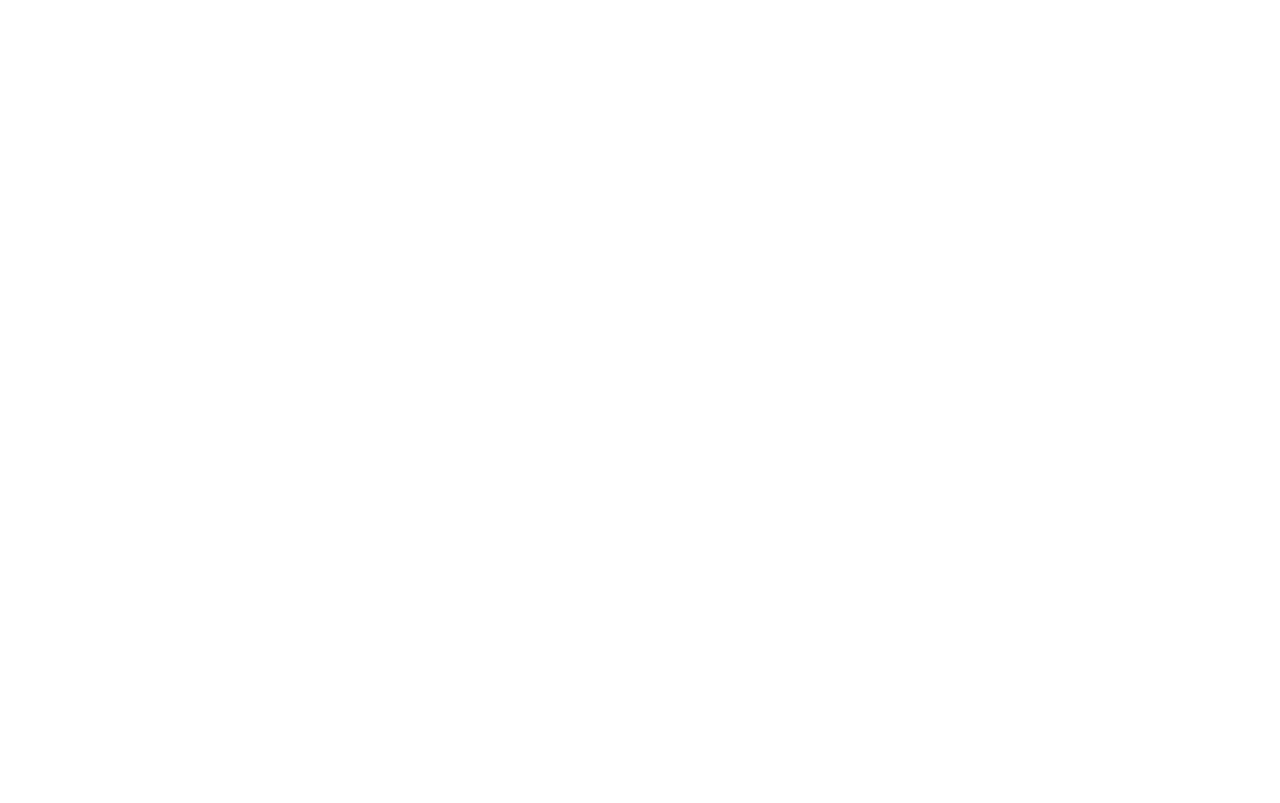
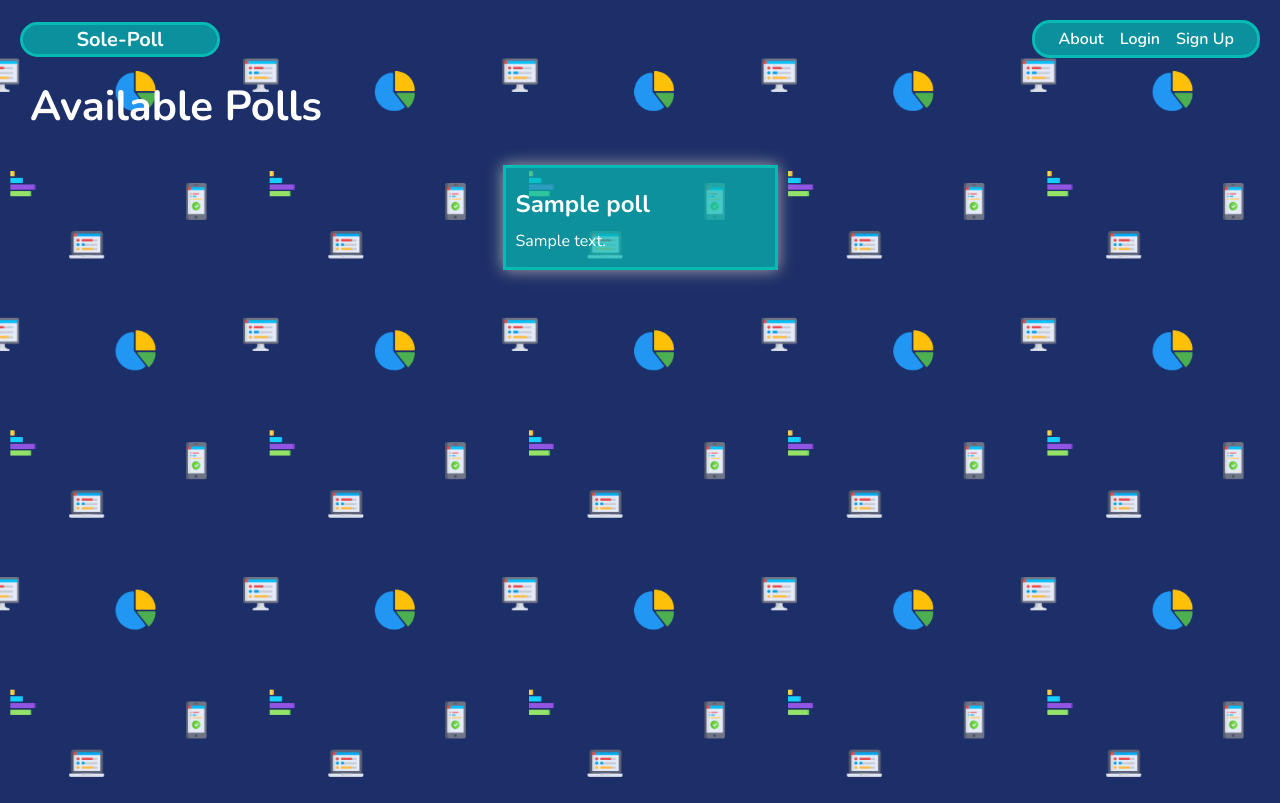
Before and after one commit to egger0a6/sole-pole, a Django app: page /polls/ in a window 1280 px wide. Before the commit the page is empty. Run offline with Django 4.2, Linux system fonts and the light colour scheme; tables that the repository leaves empty hold one stand-in row (values such as "Sample post").

Commit message:
add index template for all Polls

```diff
--- a/main_app/models.py
+++ b/main_app/models.py
@@ -7,7 +7,7 @@
 
 class Poll(models.Model):
   title = models.CharField(max_length=280)
-  notes = models.TextField(max_length=500)
+  notes = models.TextField(max_length=500, blank=True)
   public = models.BooleanField(default=False)
   expired = models.BooleanField(default=False)
   created_at = models.DateTimeField(auto_now_add=True)
--- a/main_app/static/css/base.css
+++ b/main_app/static/css/base.css
@@ -1,7 +1,7 @@
 @import url('https://fonts.googleapis.com/css2?family=Nunito:ital,wght@0,200;0,300;0,400;0,500;0,600;0,700;0,800;0,900;1,200;1,300;1,400;1,500;1,600;1,700;1,800;1,900&display=swap');
 
 html {
-  background: url("/static/images/bg_image.jpg") no-repeat center center fixed;
+  background: url("/static/images/bg_image.png") no-repeat center center fixed;
   -webkit-background-size: cover;
   -moz-background-size: cover;
   -o-background-size: cover;
@@ -34,16 +34,16 @@
     'Oxygen', 'Ubuntu', 'Cantarell', 'Fira Sans', 'Droid Sans',
     'Helvetica Neue', sans-serif;
   min-height: 100vh;
-  --nav-bg: rgb(167,45,103, 0.6);
-  --nav-bg-ff: rgb(167,45,103, 0.6);
-  --borders: rgb(167,45,103) solid 2px;
+  --nav-bg: rgb(5,187,180, 0.7);
+  --nav-bg-ff: rgb(100, 149, 237);
+  --borders: rgb(5,187,180) solid 3px;
   --text-color: white;
-  --link-hover-color: rgb(16, 56, 158);
+  --link-hover-color: rgb(2,92,89);
   --button-bg: rgb(245, 245, 245, 0.5);
   --button-bg-hover: rgb(226, 226, 226);
-  --submit: rgb(26, 128, 0);
-  --warn: rgb(255, 102, 0);
-  --danger: rgb(220, 20, 30);
+  --submit: rgb(5,187,180);
+  --warn: rgb(255,205,0);
+  --danger: rgb(255,48,81);
   --secondary: rgb(57, 57, 57);
   --card-box-shadow: 0 0 15px #AAA;
   --font-xtreme: 4.2rem;
--- a/main_app/static/css/form.css
+++ b/main_app/static/css/form.css
@@ -46,5 +46,5 @@
 }
 
 .btn:hover {
-  background: rgb(249,34,209, 0.6);
+  background: rgb(2,92,89);
 }
--- a/main_app/static/css/polls/poll-index.css
+++ b/main_app/static/css/polls/poll-index.css
@@ -0,0 +1,35 @@
+.card-container {
+  padding: 0 30px;
+  display: flex;
+  justify-content: center;
+  flex-wrap: wrap;
+  align-items: center ;
+}
+
+.card {
+  width: 275px;
+  margin: 10px;
+  border: var(--borders);
+  box-shadow: var(--card-box-shadow);
+}
+
+.card-content {
+  padding: 10px;
+  width: 100%;
+  background: rgb(5,187,180, 0.7);
+}
+
+.card > a {
+  text-decoration: none;
+  color: var(--text-color);
+}
+
+.card h2 {
+  margin: 10px 0;
+  font-size: var(--font-xl);
+}
+
+.card p {
+  margin: 5px 0;
+  font-size: var(--font-reg);
+}
--- a/main_app/templates/base.html
+++ b/main_app/templates/base.html
@@ -11,8 +11,8 @@
     type="image/png"
     href="{% static 'images/favicon.ico' %}"
   >
+  <link rel="stylesheet" type="text/css" href="{% static 'css/base.css' %}">
   <title>Sole-Poll</title>
-  <link rel="stylesheet" type="text/css" href="{% static 'css/base.css' %}">
   {% block head %}
   {% endblock %}
 </head>
--- a/main_app/templates/main_app/poll_form.html
+++ b/main_app/templates/main_app/poll_form.html
@@ -8,7 +8,7 @@
 {% block content %}
 
 <div class="page-header">
-  {% if star %}
+  {% if poll %}
     <h1>Edit this Poll</h1>
   {% else %}
     <h1>Create a Poll</h1>
--- a/main_app/templates/polls/index.html
+++ b/main_app/templates/polls/index.html
@@ -0,0 +1,33 @@
+{% extends 'base.html' %}
+{% load static %}
+
+{% block head %}
+<link
+  rel="stylesheet"
+  type="text/css"
+  href="{% static 'css/polls/poll-index.css' %}"
+/>
+{% endblock %}
+
+{% block content %}
+
+<section class="page-header">
+  <h1>Available Polls</h1>
+</section>
+
+<section class="card-container">
+  {% for poll in polls %}
+    <div class="card">
+      <a href="{% url 'polls_detail' poll.id %}">
+        <div class="card-content">
+          <h2 class="card-title">{{ poll.title }}</h2>
+          {% if poll.notes %}
+          <p>{{ poll.notes }}</p>
+          {% endif %}
+        </div>
+      </a>
+    </div>
+  {% endfor %}
+</section>
+
+{% endblock %}
```
Also changed, not shown: main_app/static/css/home.css (+7 -4 lines), main_app/migrations/0002_alter_poll_notes.py (added).
